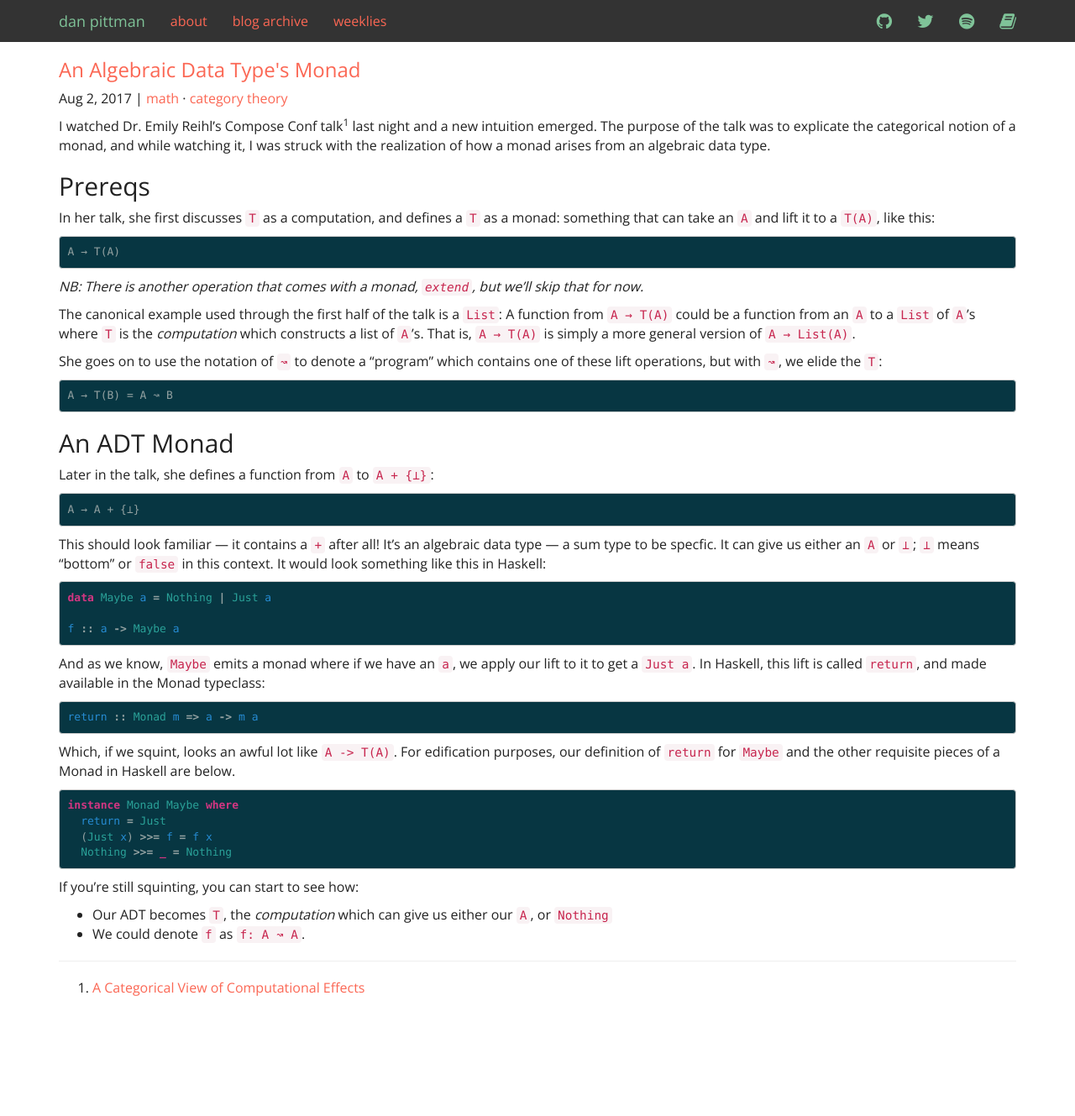
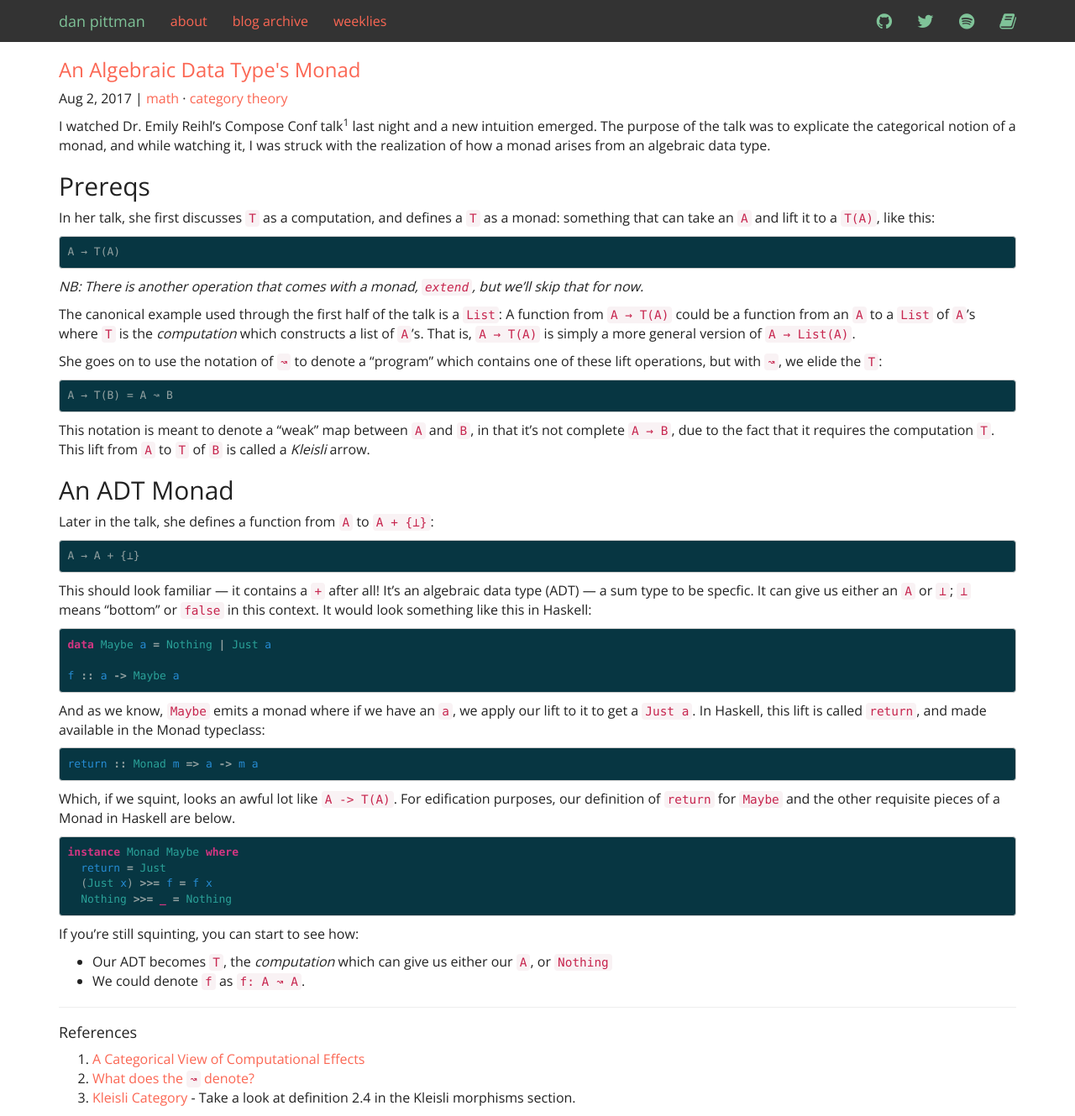
Before and after one commit to pittma/dpitt.me, a Jekyll site: the page built from blog/_posts/2017-08-02-adt-monad.md, in a window 1280 px wide and 1329 px high. Shown: the whole window at 84% size. Built offline with Jekyll 4.4.1, drawn with Linux system fonts in a browser that asks for light colours.

Commit message:
add curly arrow definition

```diff
--- a/blog/_posts/2017-08-02-adt-monad.md
+++ b/blog/_posts/2017-08-02-adt-monad.md
@@ -25,13 +25,15 @@ She goes on to use the notation of <code>&#8605;</code> to denote a "program" wh
 A &rarr; T(B) = A &#8605; B
 </pre>
 
+This notation is meant to denote a "weak" map between `A` and `B`, in that it's not complete <code> A &rarr; B</code>, due to the fact that it requires the computation `T`. This lift from `A` to `T` of `B` is called a _Kleisli_ arrow.
+
 ## An ADT Monad
 
 Later in the talk, she defines a function from `A` to <code>A + {&#8869;}</code>:
 <pre>
 A &rarr; A + {&#8869;}
 </pre>
-This should look familiar — it contains a `+` after all! It's an algebraic data type — a sum type to be specfic. It can give us either an `A` or <code>&#8869;</code>; <code>&#8869;</code> means "bottom" or `false` in this context.  It would look something like this in Haskell:
+This should look familiar — it contains a `+` after all! It's an algebraic data type (ADT) — a sum type to be specfic. It can give us either an `A` or <code>&#8869;</code>; <code>&#8869;</code> means "bottom" or `false` in this context.  It would look something like this in Haskell:
 {% highlight haskell %}
 data Maybe a = Nothing | Just a
 
@@ -58,6 +60,9 @@ If you're still squinting, you can start to see how:
 * We could denote `f` as <code>f: A &#8605; A</code>.
 
 ---
+#### References
 1. [A Categorical View of Computational Effects](https://www.youtube.com/watch?v=6t6bsWVOIzs)
+2. [What does the <code>&#8605;</code> denote?](https://twitter.com/emilyriehl/status/893769689146433536)
+3. [Kleisli Category](https://ncatlab.org/nlab/show/Kleisli+category) - Take a look at definition 2.4 in the Kleisli morphisms section.
 
 {% include stats.html %}
```
